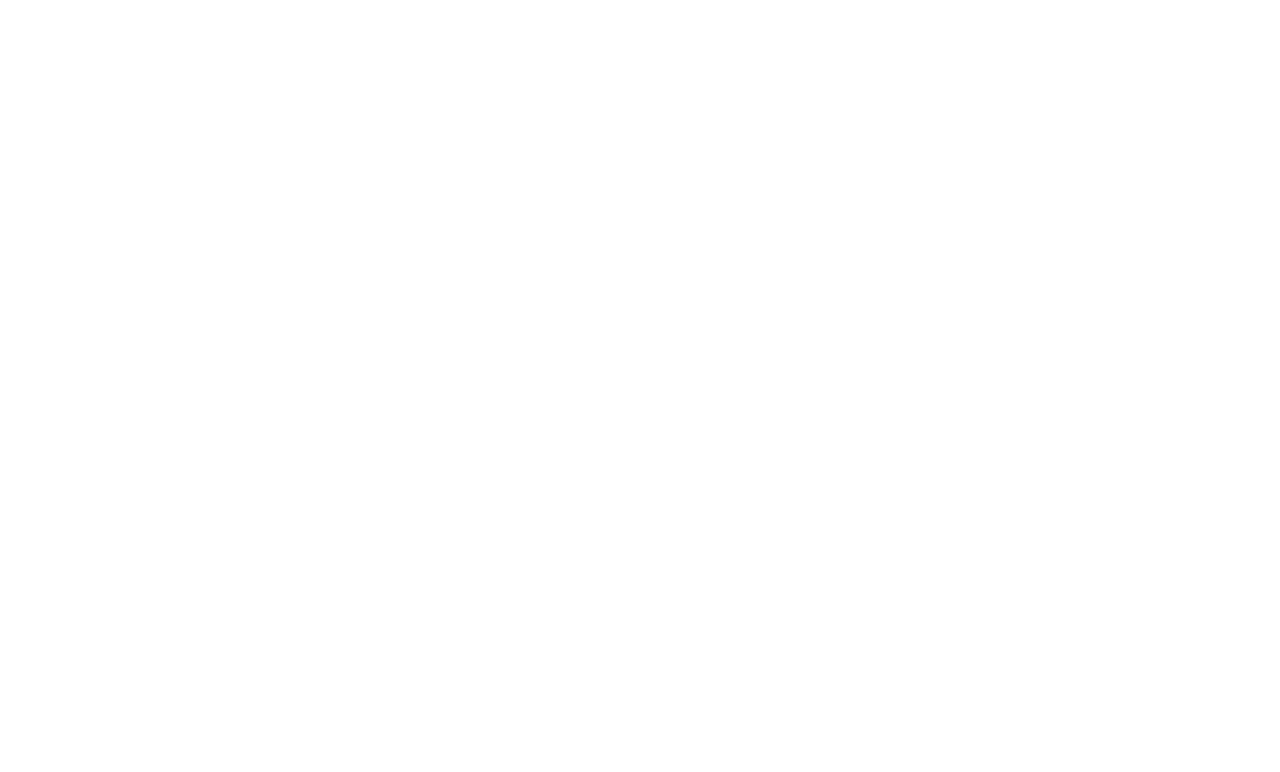
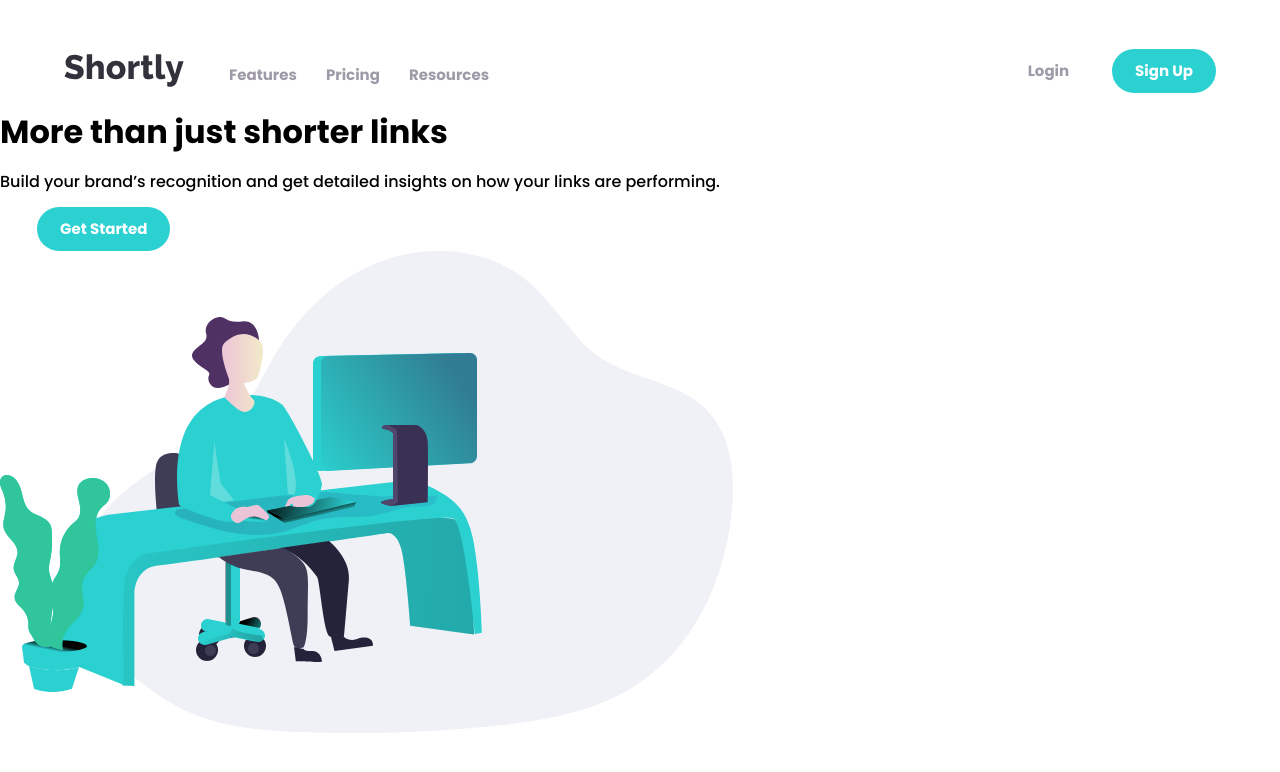
Before and after one commit to Michelle-Jdia/url-shortener, a plain HTML site: page index.html in a window 1280 px wide. Drawn offline with Linux system fonts and the light colour scheme.

Commit message:
start header

```diff
--- a/index.html
+++ b/index.html
@@ -1,15 +1,38 @@
 <!DOCTYPE html>
 <html lang="en">
+
 <head>
     <meta charset="UTF-8">
     <meta name="viewport"
-          content="width=device-width, user-scalable=no, initial-scale=1.0, maximum-scale=1.0, minimum-scale=1.0">
+        content="width=device-width, user-scalable=no, initial-scale=1.0, maximum-scale=1.0, minimum-scale=1.0">
     <meta http-equiv="X-UA-Compatible" content="ie=edge">
     <title>URL Shortener. Yandex Praktikum Students</title>
     <link rel="stylesheet" href="./pages/index.css">
 </head>
+
 <body>
-    <h1></h1>
+    <div class="page">
+        <header class="header">
+            <nav class="header__nav-bar">
+                <div class="header__nav-bar_container">
+                    <img src="./images/logo.svg" alt="логотип" class="header__logo">
+                    <a href="#" class="header__link">Features</a>
+                    <a href="#" class="header__link">Pricing</a>
+                    <a href="#" class="header__link">Resources</a>
+                </div>
+                <div class="header__buttons">
+                    <button class="header__button">Login</button>
+                    <button class="header__button button_bg_color">Sign Up</button>
+                </div>
+            </nav>
+            <h1 class="header__title">More than just shorter links</h1>
+            <p class="header__subtitle">Build your brand’s recognition and get detailed insights on how your links are
+                performing.</p>
+                <button class="header__button button_bg_color">Get Started</button>
+                <div class="header__illustration"></div>
+        </header>
 
+    </div>
 </body>
+
 </html>
--- a/pages/index.css
+++ b/pages/index.css
@@ -1 +1,79 @@
 @import url('../vendor/normalize.css');
+@import url('https://fonts.googleapis.com/css2?family=Poppins:wght@500;700&display=swap');
+
+.page {
+    margin: 0 auto;
+    max-width: 1440px;
+    font-family: 'Poppins', sans-serif;
+}
+
+.header {
+    max-width: 100%;
+}
+
+.header__logo {
+    width: 120px;
+    height: 33px;
+    margin-right: 45px;
+}
+
+.header__nav-bar {
+    max-width: 90%;
+    margin: 3.8% auto 0;
+    display: flex;
+    justify-content: space-between;
+    align-items: center;
+}
+
+.header__nav-bar_container {
+    display: flex;
+    align-items: flex-end;
+}
+
+.header__buttons {
+    display: flex;
+    align-self: flex-end;
+}
+
+.header__button {
+    margin-left: 37px;
+    font-size: 15px;
+    font-weight: bold;
+    line-height: 1.7;
+    border: 0;
+    background-color: #ffffff;
+    color: #9E9AA8;
+}
+
+.header__button:first-child {
+    margin-left: 0;
+}
+
+.button_bg_color {
+    color: #ffffff;
+    background-color: #2BD0D0;
+    font-size: 15px;
+    padding: 9px 23px;
+    border-radius: 28px;
+    box-sizing: border-box;
+    text-decoration: none;
+    line-height: 1.75;
+}
+
+.header__link {
+    margin-right: 29px;
+    text-decoration: none;
+    color: #9E9AA8;
+    font-size: 15px;
+    line-height: 1.65;
+    font-weight: bold;
+}
+
+.header__link:last-child {
+    margin: 0;
+}
+.header__illustration {
+    width: 733px;
+    height: 482px;
+    background-image: url("/images/illustration-working.svg");
+}
```
